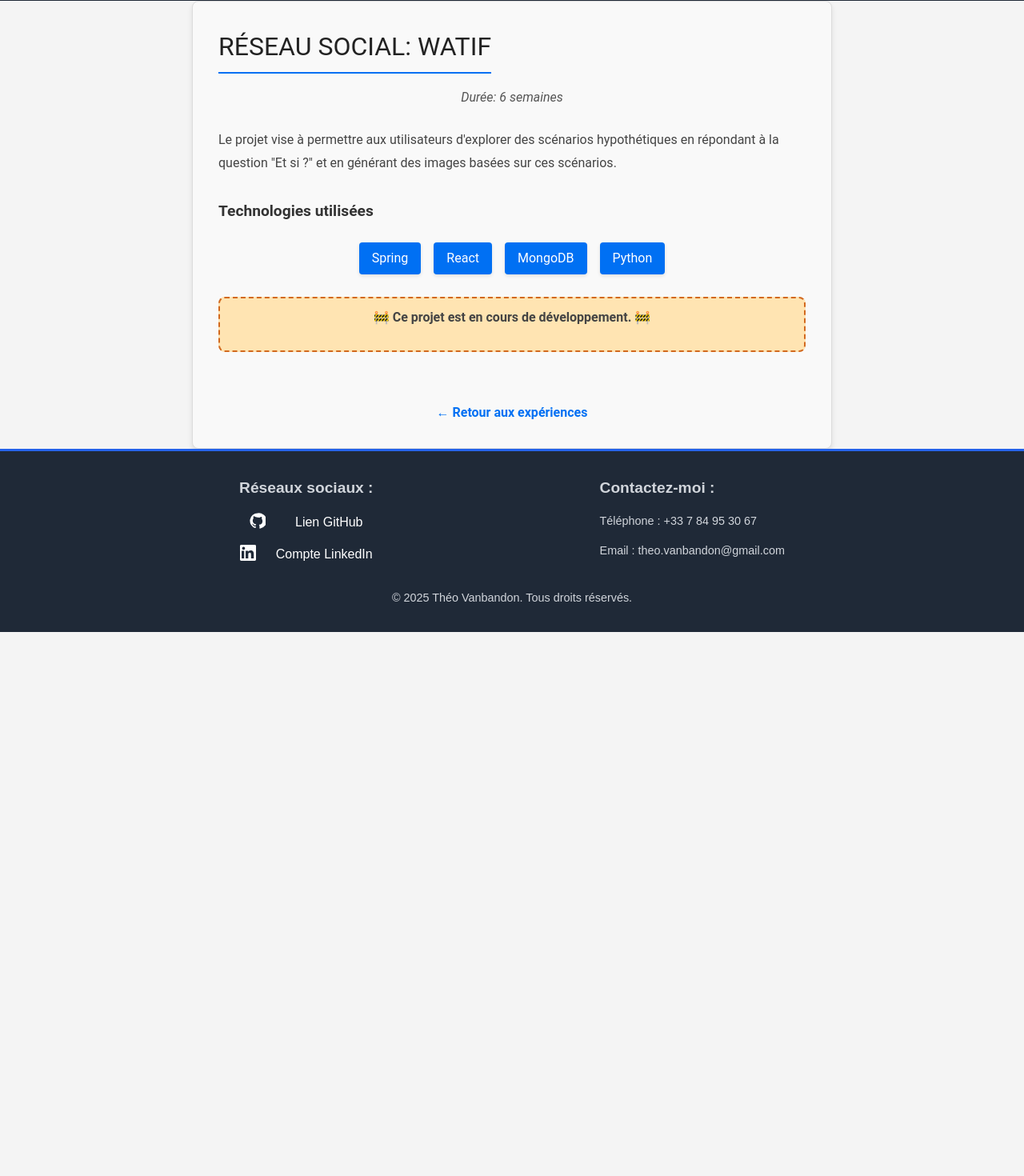
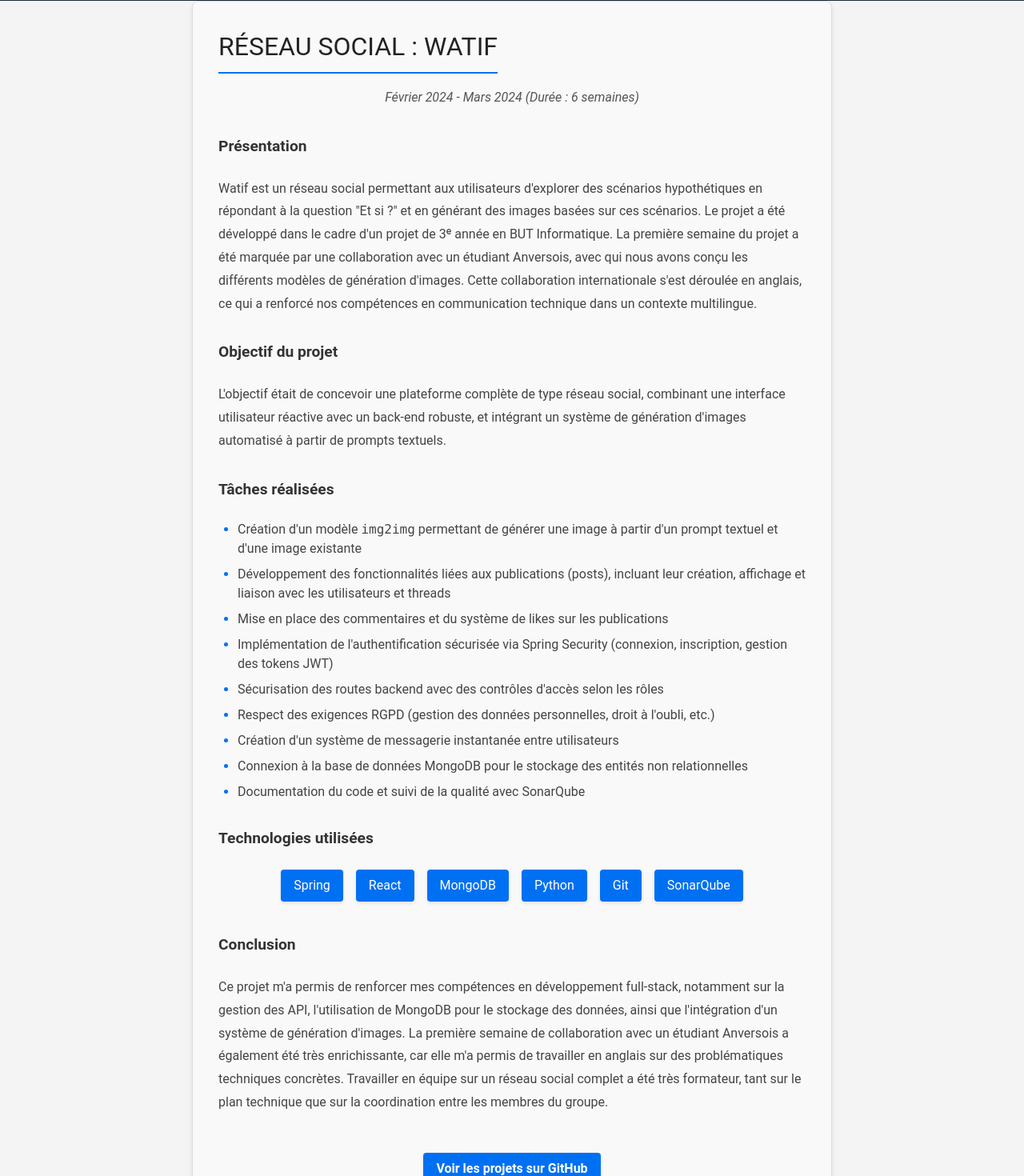
Before and after one commit to theo-vanbandon/portfolio-nextjs, a Next.js app: page /experiences/watif in a window 1280 px wide. Shown: the part 67-1537 px from the top of the page at 80% size. Before the commit the page ends 857 px from the top, so only its background shows below. Built offline with nearby package versions, Linux system fonts and the light colour scheme.

Commit message:
:sparkles: Ajout du projet Watif

```diff
--- a/app/experiences/watif/page.tsx
+++ b/app/experiences/watif/page.tsx
@@ -4,23 +4,79 @@ import "../../styles/Experiences/watif.css";
 export default function WatifProject() {
     return (
         <section id="watif-project" className="project-detail-section">
-            <h2 className="text-2xl font-bold mb-6">Réseau social: Watif</h2>
-            <p className="project-date">Durée: 6 semaines</p>
-            <p className="project-description">
-                Le projet vise à permettre aux utilisateurs d&apos;explorer des scénarios hypothétiques en
-                répondant à la question &#34;Et si ?&#34; et en générant des images basées sur ces scénarios.
+            <h2 className="text-2xl font-bold mb-6">Réseau social : Watif</h2>
+            <p className="project-date">Février 2024 - Mars 2024 (Durée : 6 semaines)</p>
+
+            <h3>Présentation</h3>
+            <p>
+                Watif est un réseau social permettant aux utilisateurs d&apos;explorer des scénarios hypothétiques en
+                répondant à la question
+                &quot;Et si ?&quot; et en générant des images basées sur ces scénarios. Le projet a été développé dans
+                le cadre d&apos;un projet de 3ᵉ année en BUT Informatique.
+                La première semaine du projet a été marquée par une collaboration avec un étudiant Anversois, avec qui
+                nous avons conçu les différents modèles de génération d&apos;images.
+                Cette collaboration internationale s&apos;est déroulée en anglais, ce qui a renforcé nos compétences en
+                communication technique dans un contexte multilingue.
             </p>
-            <h3 className="text-xl font-bold mt-6 mb-4">Technologies utilisées</h3>
+
+            <h3>Objectif du projet</h3>
+            <p>
+                L&apos;objectif était de concevoir une plateforme complète de type réseau social, combinant une
+                interface utilisateur réactive avec un back-end robuste, et intégrant un système de génération
+                d&apos;images automatisé à partir de prompts textuels.
+            </p>
+
+            <h3>Tâches réalisées</h3>
+            <ul className="features-list">
+                <li>Création d&apos;un modèle <code>img2img</code> permettant de générer une image à partir d&apos;un
+                    prompt textuel et d&apos;une image existante
+                </li>
+                <li>Développement des fonctionnalités liées aux publications (posts), incluant leur création, affichage
+                    et liaison avec les utilisateurs et threads
+                </li>
+                <li>Mise en place des commentaires et du système de likes sur les publications</li>
+                <li>Implémentation de l&apos;authentification sécurisée via Spring Security (connexion, inscription,
+                    gestion des tokens JWT)
+                </li>
+                <li>Sécurisation des routes backend avec des contrôles d&apos;accès selon les rôles</li>
+                <li>Respect des exigences RGPD (gestion des données personnelles, droit à l&apos;oubli, etc.)</li>
+                <li>Création d&apos;un système de messagerie instantanée entre utilisateurs</li>
+                <li>Connexion à la base de données MongoDB pour le stockage des entités non relationnelles</li>
+                <li>Documentation du code et suivi de la qualité avec SonarQube</li>
+            </ul>
+
+            <h3>Technologies utilisées</h3>
             <ul className="technologies-list">
-                <li className="technology">Spring</li>
-                <li className="technology">React</li>
-                <li className="technology">MongoDB</li>
-                <li className="technology">Python</li>
+                <li>Spring</li>
+                <li>React</li>
+                <li>MongoDB</li>
+                <li>Python</li>
+                <li>Git</li>
+                <li>SonarQube</li>
             </ul>
+
+            <h3>Conclusion</h3>
+            <p>
+                Ce projet m&apos;a permis de renforcer mes compétences en développement full-stack, notamment sur la
+                gestion des API, l&apos;utilisation de MongoDB pour le stockage des données,
+                ainsi que l&apos;intégration d&apos;un système de génération d&apos;images. La première semaine de
+                collaboration avec un étudiant Anversois a également été très enrichissante,
+                car elle m&apos;a permis de travailler en anglais sur des problématiques techniques concrètes.
+                Travailler en équipe sur un réseau social complet a été très formateur,
+                tant sur le plan technique que sur la coordination entre les membres du groupe.
+            </p>
+
+            {/*
             <div className="project-status">
                 <p>🚧 Ce projet est en cours de développement. 🚧</p>
             </div>
+            */}
+
             <div className="link-container">
+                <Link href="https://github.com/orgs/watif-projects/repositories" className="styled-link"
+                      target="_blank">
+                    Voir les projets sur GitHub
+                </Link>
                 <Link href="/#experiences" className="back-link">
                     ← Retour aux expériences
                 </Link>
--- a/app/styles/Experiences/watif.css
+++ b/app/styles/Experiences/watif.css
@@ -97,3 +97,44 @@
     border-radius: 8px;
     margin: 20px 0;
 }
+
+.project-detail-section .features-list {
+    list-style-type: disc;
+    padding-left: 1.5rem;
+    margin: 1rem 0;
+}
+
+.project-detail-section .features-list li {
+    margin-bottom: 0.5rem;
+    color: #444;
+    font-size: 1rem;
+}
+
+.project-detail-section .features-list li::marker {
+    color: #0070f3; /* Changement de couleur des puces */
+}
+
+.styled-link {
+    display: inline-block;
+    padding: 0.5rem 1rem;
+    margin-top: 1rem;
+    font-size: 1rem;
+    font-weight: bold;
+    color: #fff;
+    background-color: #0070f3;
+    text-decoration: none;
+    border-radius: 4px;
+    box-shadow: 0 2px 4px rgba(0, 0, 0, 0.1);
+    transition: background-color 0.3s ease, transform 0.2s ease;
+}
+
+.styled-link:hover {
+    background-color: #005bb5;
+    transform: translateY(-2px);
+    text-decoration: none;
+}
+
+.styled-link:active {
+    background-color: #003d7a;
+    transform: translateY(0);
+}
```
